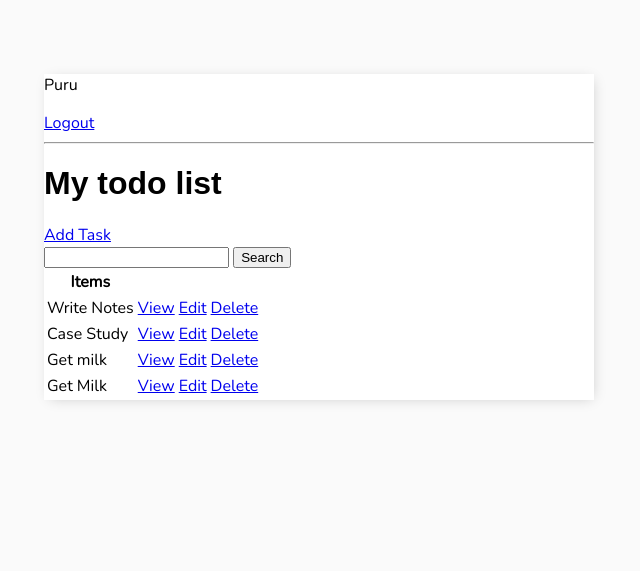
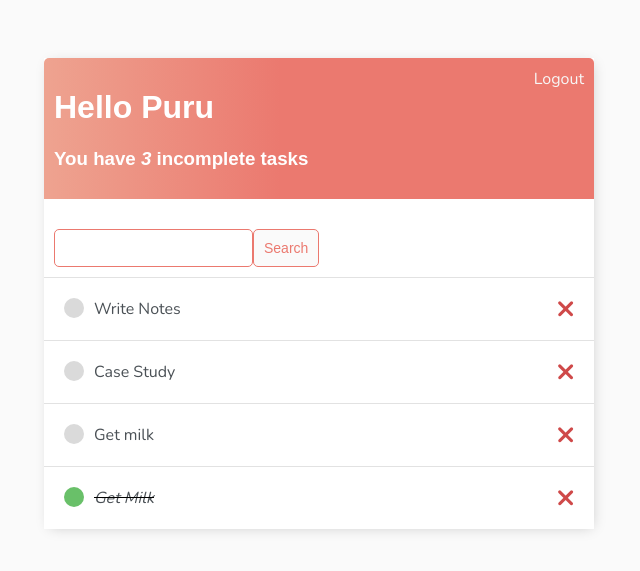
Before and after one commit to acharyapuru/TodoList, a Django app: page / in a window 1280 px wide. Shown: the top 571 px of the page, without its empty margins (321-961 px from the left). Run offline with Django 4.2, Linux system fonts and the light colour scheme; a user stored in the database is signed in; data comes from the database, SQL or seed files in the repository; both versions use the stored data as it was after the commit.

Commit message:
project completed

```diff
--- /dev/null
+++ b/App/forms.py
@@ -0,0 +1,6 @@
+from django import forms
+from django.contrib.auth.forms import AuthenticationForm
+
+class CustomLoginForm(AuthenticationForm):
+    username = forms.CharField(widget=forms.TextInput(attrs={'id':'username'}))
+    password = forms.CharField(widget=forms.PasswordInput(attrs={'id': 'password'}))
--- a/App/views.py
+++ b/App/views.py
@@ -10,6 +10,7 @@ from django.utils.decorators import method_decorator
 from django.contrib.auth.decorators import login_required
 from django.contrib.auth.forms import UserCreationForm
 from django.contrib.auth import login
+from .forms import CustomLoginForm
 
 
 class Register(FormView):
@@ -32,6 +33,7 @@ class Register(FormView):
 
 class CustomLoginView(LoginView):
     template_name='App/login.html'
+    form_class = CustomLoginForm
     fields = '__all__'
     redirect_authenticated_user= True
 
@@ -52,6 +54,7 @@ class TaskList(ListView):
         search_input = self.request.GET.get('search-area') or ''
         if search_input:
             context['tasks'] = context['tasks'].filter(title__icontains=search_input)
+            context['search_input']=search_input
         return context
 
 @method_decorator(login_required,name='dispatch')
--- a/Todo/settings.py
+++ b/Todo/settings.py
@@ -33,6 +33,7 @@ ALLOWED_HOSTS = []
 
 INSTALLED_APPS = [
     'django.contrib.admin',
+    'fontawesomefree',
     'django.contrib.auth',
     'django.contrib.contenttypes',
     'django.contrib.sessions',
--- a/static/base.css
+++ b/static/base.css
@@ -13,3 +13,97 @@ body{
 h1,h2,h3,h4,h5,h6{
     font-family: 'Raleway',sans-serif;
 }
+div.header-bar{
+    display: flex;
+    justify-content: space-between;
+    color: #fff;
+    padding: 10px;
+    border-radius: 5px 5px 0 0;
+    background: linear-gradient(90deg,#EEA390 0%, #EB796F 43%,#EB796F 100%);
+}
+.header-bar a{
+    color: rgb(247,247,247);
+    text-decoration: none;
+}
+.task-wrapper{
+    display: flex;
+    align-items: center;
+    justify-content: space-between;
+    padding: 20px;
+    background-color: #fff;
+    border-top: 1px solid rgb(226,226,226);
+}
+
+#search-add-wrapper{
+    display: flex;
+    justify-content: space-between;
+    align-items: center;
+    padding: 10px;
+}
+#add-link{
+    color: #EB796F;
+    text-decoration: none;
+    font-size: 30px;
+    text-shadow: 1px 1px #81413b;
+}
+.task-wrapper{
+    display: flex;
+    align-items: center;
+    justify-content: space-between;
+    padding: 20px;
+    background-color: #fff;
+    border-top: 1px solid rgb(226,226,226);
+}
+.task-title{
+    display: flex;
+
+}
+.task-title a{
+    text-decoration: none;
+    color: #4b5156;
+    margin-left: 10px;
+}
+.task-complete-icon{
+    height: 20px;
+    width: 20px;
+    background-color: rgb(105,192,105);
+    border-radius: 50%;
+}
+.task-incomplete-icon{
+    height: 20px;
+    width: 20px;
+    background-color: rgb(218,218,218);
+    border-radius: 50%;
+}
+.delete-link{
+    text-decoration: none;
+    font-weight: 900;
+    color: #cf4949;
+    font-size: 30px;
+    line-height: 0;
+}
+input[type=text],input[type=password],textarea{
+    border: 1px solid #EB796F;
+    border-radius: 5px;
+    padding: 10px;
+    width: 90%;
+}
+
+label{
+    padding-top: 10px !important;
+    display: block;
+}
+
+.button{
+    border: 1px solid #EB796F;
+    background-color: #FAFAFA;
+    color: #EB796F;
+    padding: 10px;
+    font-size: 14px;
+    border-radius: 5px;
+    cursor: pointer;
+    text-decoration: none;
+}
+.card-body{
+    padding: 20px; ;
+}
--- a/templates/App/base.html
+++ b/templates/App/base.html
@@ -8,6 +8,7 @@
    <link rel="preconnect" href="https://fonts.gstatic.com" crossorigin>
    <link href="https://fonts.googleapis.com/css2?family=Nunito:wght@200&display=swap" rel="stylesheet">
    <link rel="stylesheet" href="{% static 'base.css' %}">
+   <link href="{% static 'fontawesomefree/css/all.min.css' %}" rel="stylesheet" type="text/css">
 
     <title>TodoList</title>
 
--- a/templates/App/task_list.html
+++ b/templates/App/task_list.html
@@ -1,38 +1,53 @@
 {% extends 'App/base.html' %}
+{% load static %}
+
 
 {% block content %}
+
+
+<div class="header-bar">
+     <div>
+        <h1>Hello {{request.user|title}}</h1>
+        <h3>You have <i>{{count}}</i> incomplete task{{ count|pluralize:"s"}} </h3>
+     </div>
      {% if request.user.is_authenticated %}
- <p>{{request.user|title}}</p>
       <a href="{% url 'logout' %}">Logout</a>
      {% else %}
       <a href="{% url 'login' %}">Login</a>
      {% endif %}
+</div>
 
-<hr>
-<h1>My todo list</h1>
-<a href="{% url 'task-create' %}">Add Task</a>
 
-<form action="" method="get">
-    <input type="text" name="search-area" id="">
-    <input type="submit" value="Search">
+<div id="search-add-wrapper">
+    <form action="" method="get" style="margin-top:20px; display:flex;">
+        <input type="text" name="search-area" id="" value={{search_input}}>
+        <input class="button" type="submit" value="Search">
     </form>
-<table>
-    <tr>
-        <th>Items</th>
-        <th></th>
-        <th></th>
+    <a id="add-link" href="{% url 'task-create' %}"><i class="fa-sharp fa-solid fa-plus"></i></a>
+</div>
 
-    </tr>
+
+<div class="task-items-wrapper">
     {% for task in tasks %}
-     <tr>
-        <td>{{task.title}}</td>
-        <td><a href="{% url 'task' task.id %}">View</a></td>
-        <td><a href="{% url 'task-update' task.id %}">Edit</a></td>
-        <td><a href="{% url 'task-delete' task.id %}">Delete</a></td>
-     </tr>
+     <div class="task-wrapper">
+        {% if task.complete %}
+         <div class="task-title">
+            <div class="task-complete-icon"></div>
+            <i><s><a href="{% url 'task-update' task.id %}">{{task}}</a></s></i>
+         </div>
+         <a class='delete-link' href="{% url 'task-delete' task.id %}">&#215</a>
+        {% else %}
+         <div class="task-title">
+            <div class="task-incomplete-icon"></div>
+            <a href="{% url 'task-update' task.id %}">{{task}}</a>
+         </div>
+         <a  class='delete-link' href="{% url 'task-delete' task.id %}">&#215</a>
+        {% endif %}
+     </div>
     {% empty %}
      <h3>No items in list</h3>
     {% endfor %}
-</table>
+</div>
+
 
 {% endblock content %}
```
Also changed, not shown: templates/App/login.html (+9 -1 lines), templates/App/register.html (+21 -7 lines), templates/App/task_confirm_delete.html (+12 -6 lines), templates/App/task_form.html (+13 -7 lines), db.sqlite3. Lines whose indentation alone changed are shown as unchanged.
